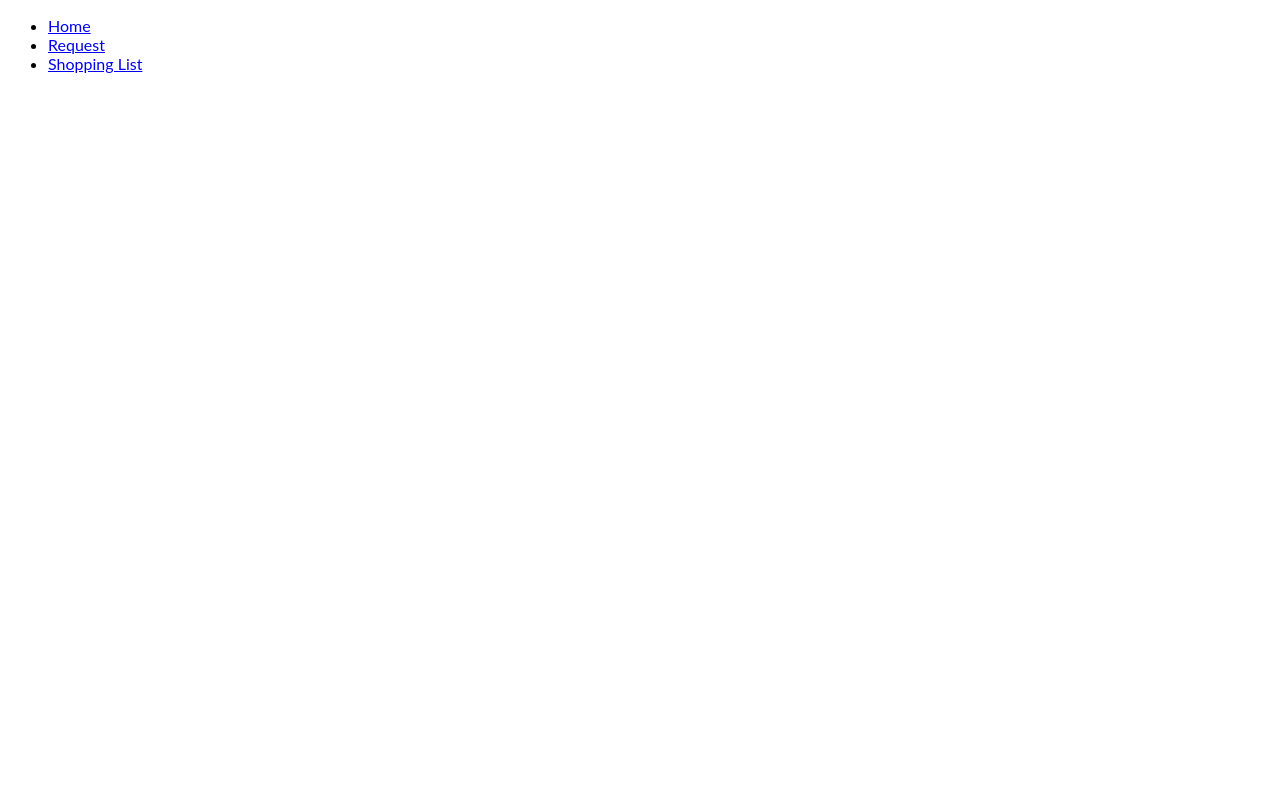
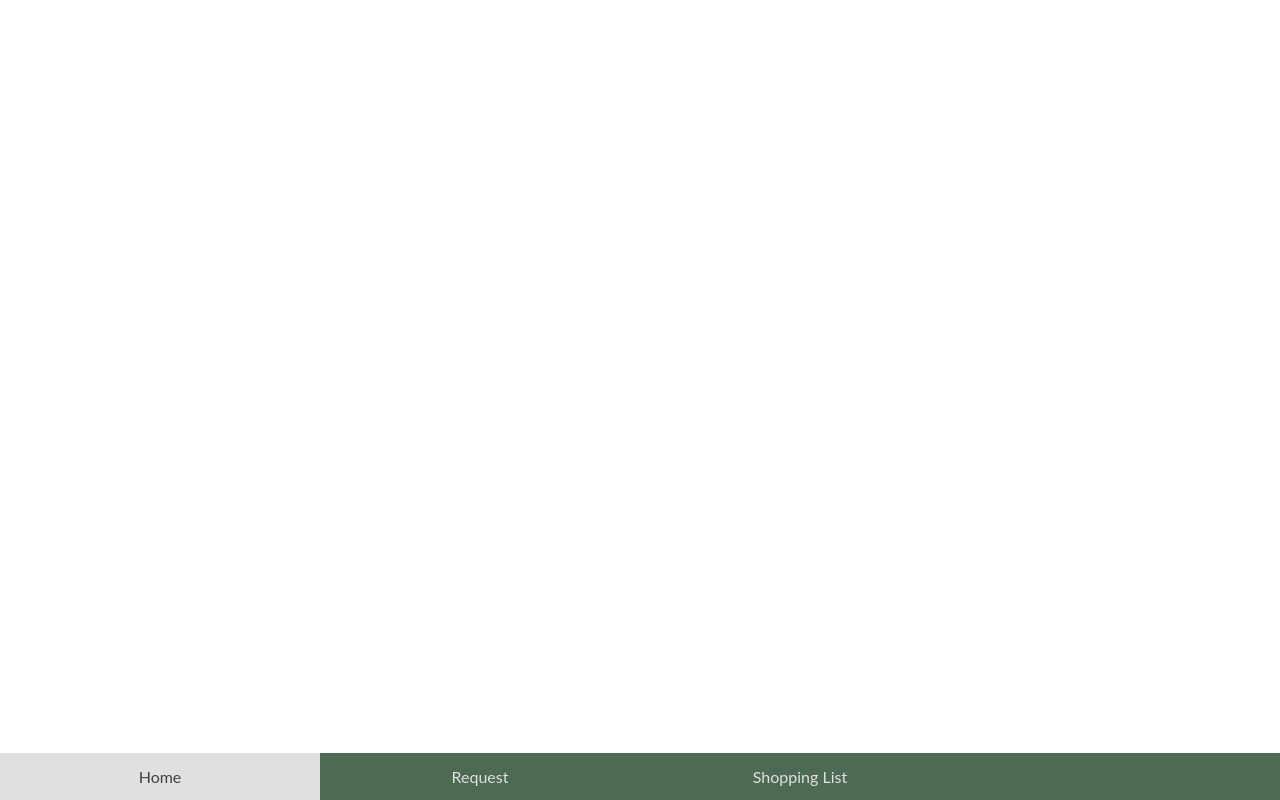
Before and after one commit to 1536osceola/1536osceola.github.io, a plain HTML site: page templates/home.html in a window 1280 px wide. Drawn offline with Linux system fonts and the light colour scheme.

Commit message:
[edit] html, css

```diff
--- a/static/site.css
+++ b/static/site.css
@@ -8,12 +8,41 @@
 
 body {
     font-family: 'Lato', Arial, sans-serif;
+    margin: 0;
 }
 
-.navbar {
+
+/* Navigation Bar */
+ul {
+    list-style-type: none;
+    margin: 0;
+    padding: 0;
+    overflow: hidden;
     background-color: var(--primary-color);
     position: fixed;
     bottom: 0;
     width: 100%;
-    padding: 20px;
 }
+
+li {
+    float: left;
+    width: 25%;
+}
+
+li a {
+    display: block;
+    text-align: center;
+    padding: 14px 16px;
+    text-decoration: none;
+    color: var(--secondary-color);
+  }
+
+  li a:hover:not(.active) {
+    background-color: var(--secondary-color);
+    color: var(--primary-color);
+  }
+
+  .active {
+    background-color: var(--secondary-color);
+    color: var(--default-text-color)
+  }
```
